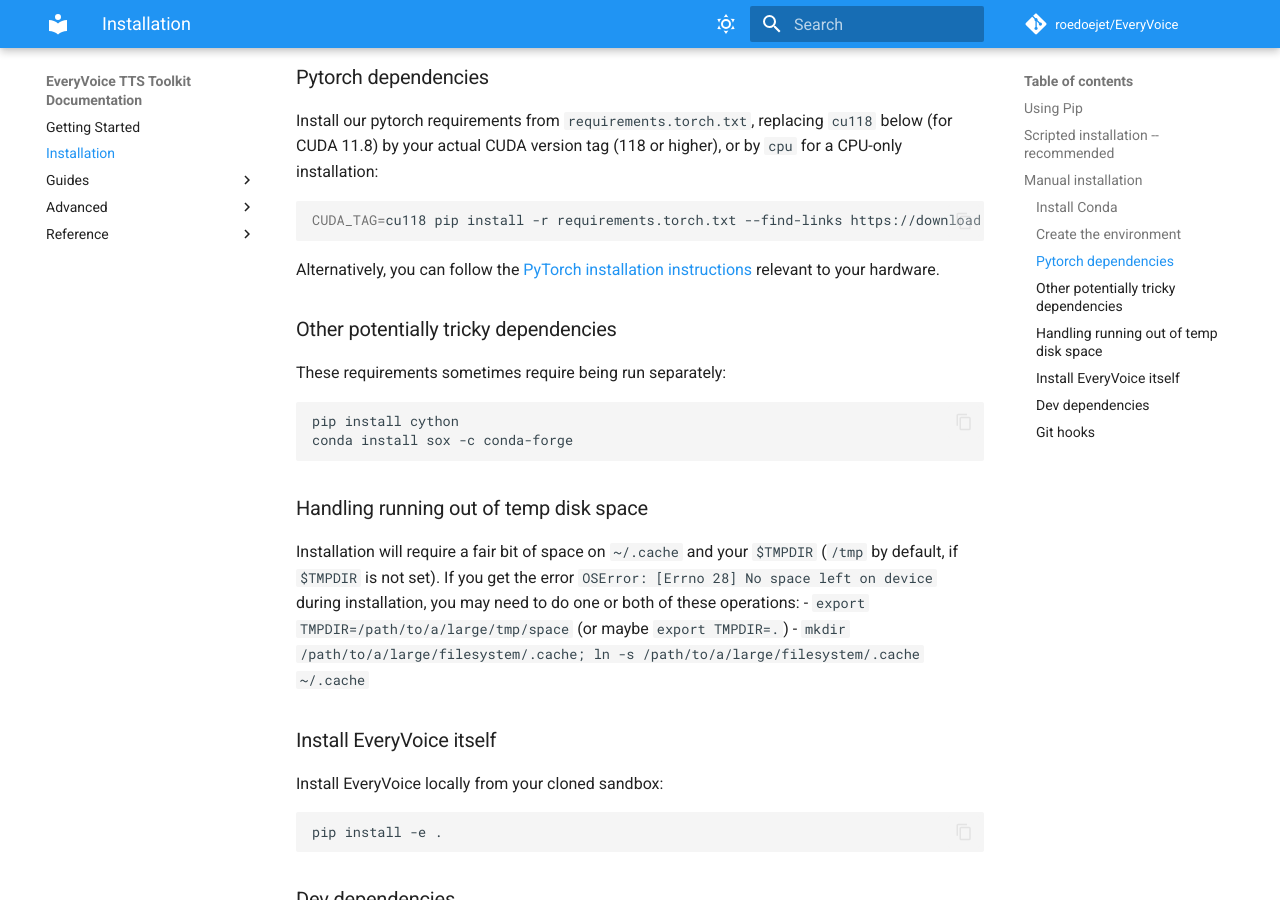
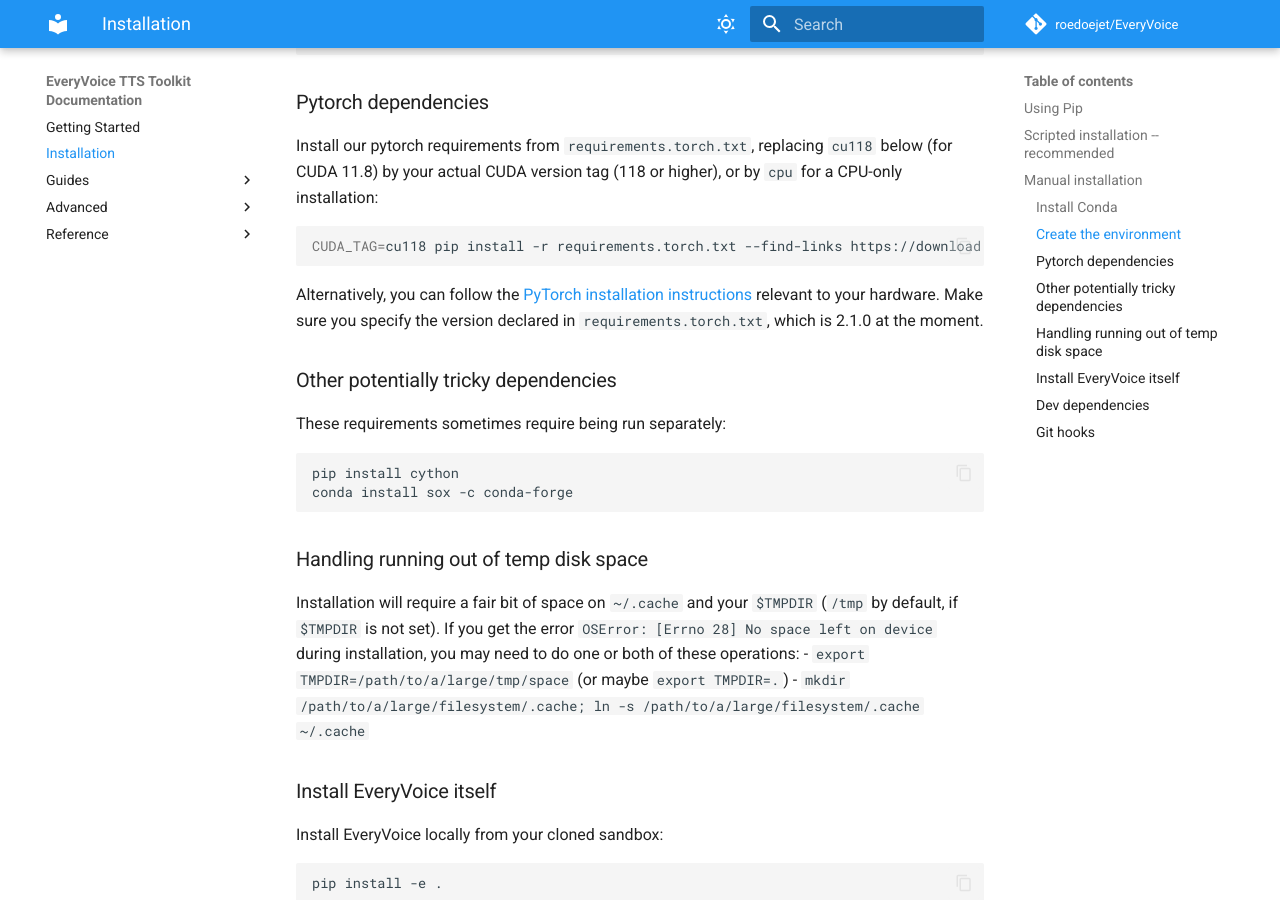
Before and after one commit to EveryVoiceTTS/EveryVoice, an MkDocs documentation site: the page built from docs/install.md, in a window 1280 px wide and 900 px high, scrolled down 1434 px. Built offline with MkDocs 1.6.1 and Material for MkDocs 9.7.7, drawn with Linux system fonts in a browser that asks for light colours; comment, search, counter and statistics services are not loaded; the version menu is left out; some of the changed text lies outside the part shown.

Commit message:
docs: specify torch is 2.1.0 in installation instructions
Fixes: #322

````diff
--- a/docs/install.md
+++ b/docs/install.md
@@ -6,7 +6,7 @@
 
 We hope direct installation from PyPI will work:
 
- - Follow the [PyTorch installation instructions](https://pytorch.org/get-started/locally/) relevant to your hardware.
+ - Follow the [PyTorch installation instructions](https://pytorch.org/get-started/locally/) relevant to your hardware, but specify version 2.1.0: `torch==2.1.0`, and `torchaudio==2.1.0`.
 
  - Install EveryVoice:
 
@@ -57,6 +57,7 @@
 ```
 
 Alternatively, you can follow the [PyTorch installation instructions](https://pytorch.org/get-started/locally/) relevant to your hardware.
+Make sure you specify the version declared in `requirements.torch.txt`, which is 2.1.0 at the moment.
 
 ### Other potentially tricky dependencies
 
````
